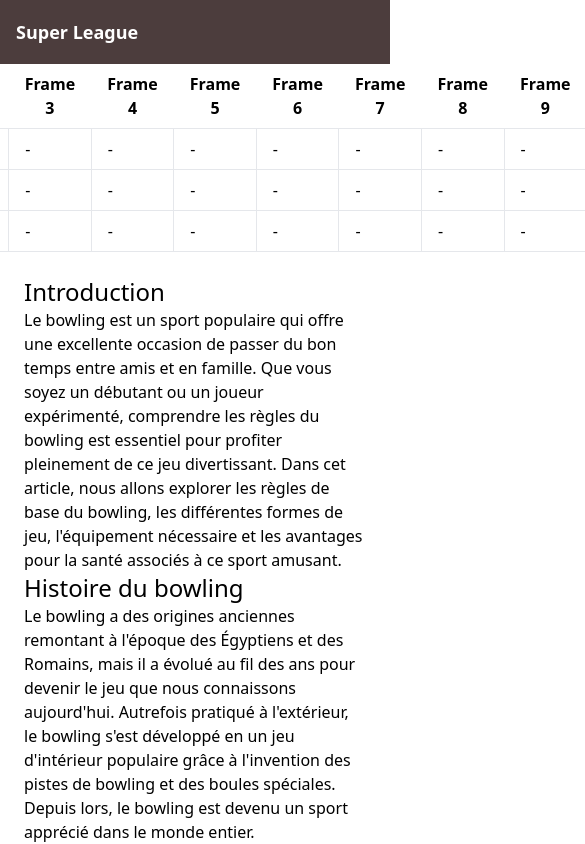
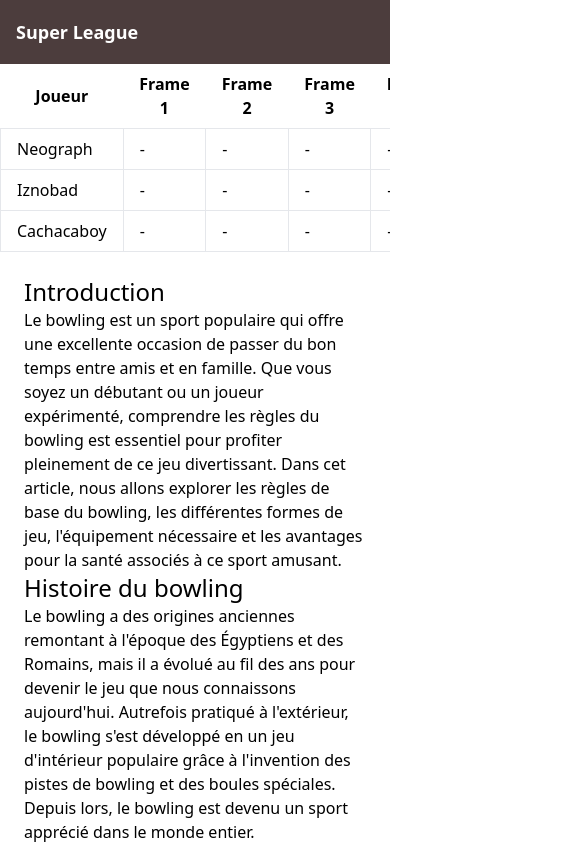
Before and after one commit to Iznobadd/BowlingProject, an Angular app: page / in a window 390 px wide. Shown: the top 844 px of the page, 585 px wide, since content can reach past the window. Built offline with nearby package versions, Linux system fonts and the light colour scheme.

Commit message:
responsive

```diff
--- a/src/app/page/page-home/page-home.component.html
+++ b/src/app/page/page-home/page-home.component.html
@@ -1,5 +1,5 @@
-<div class="flex justify-center">
-  <table class="table-auto">
+<div class="overflow-x-auto">
+  <table class="table-auto min-w-full">
     <thead>
       <tr>
         <th class="px-4 py-2">Joueur</th>
```
